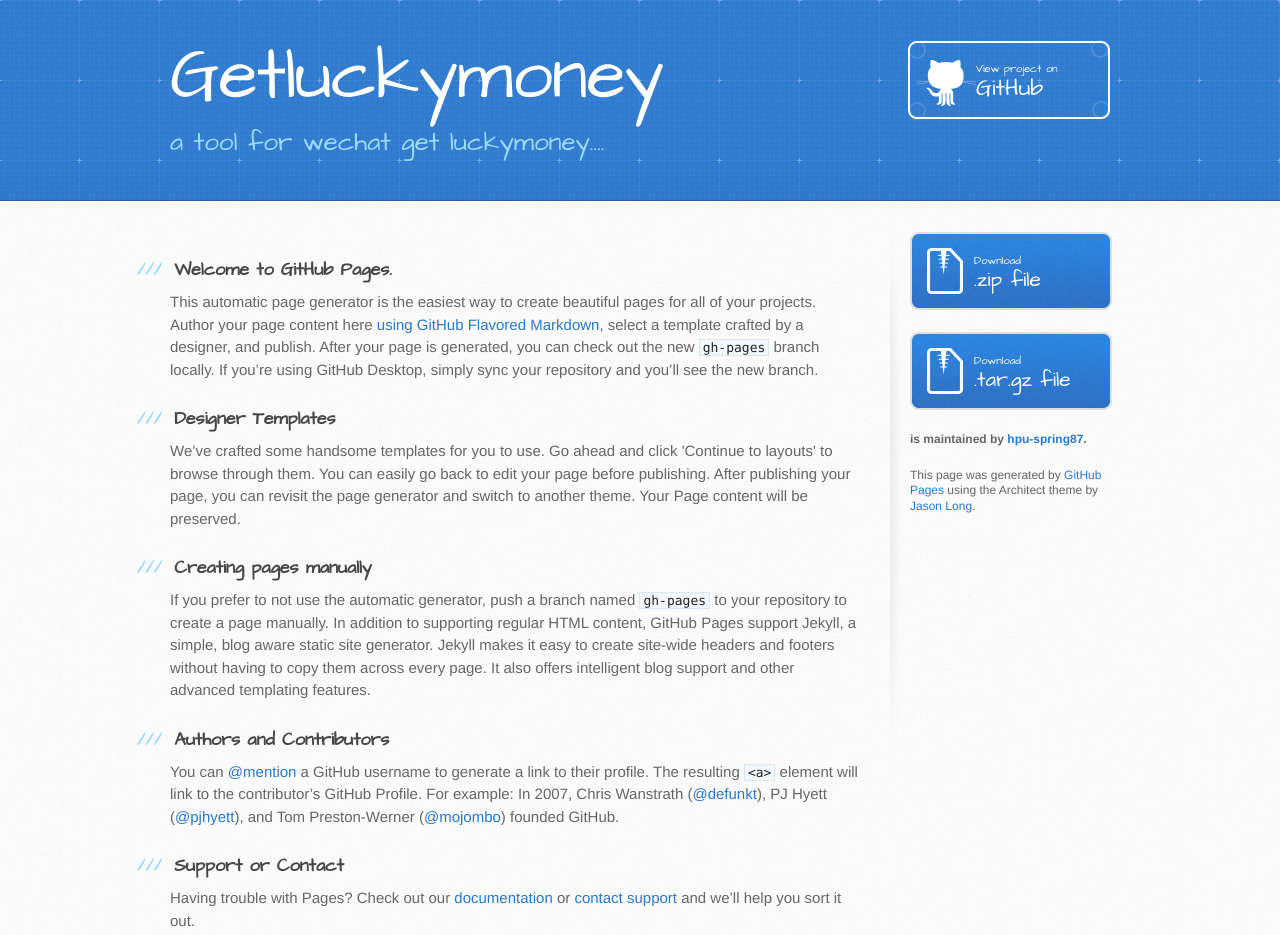
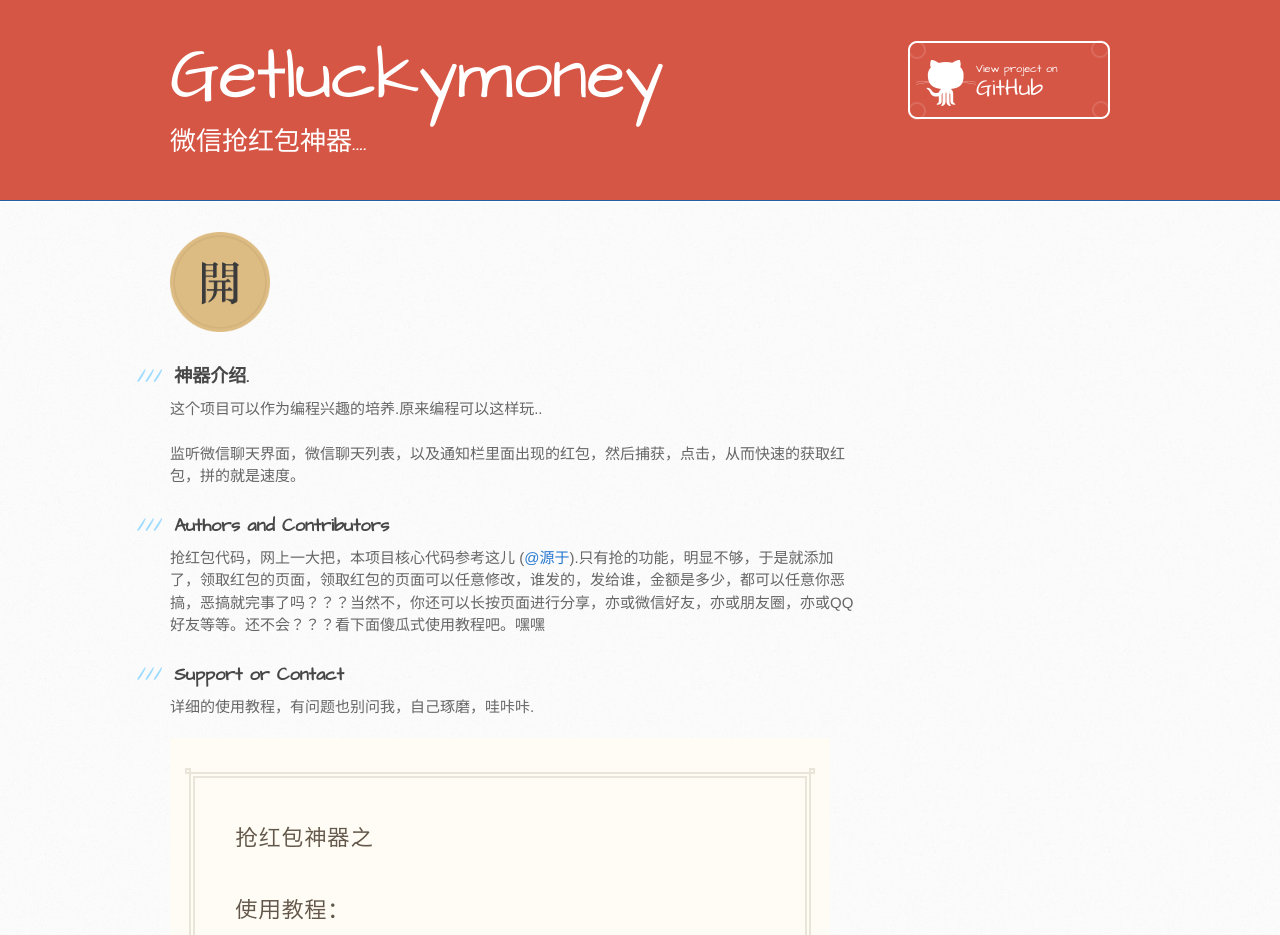
Before and after one commit to wei-spring/GetLuckyMoney, a plain HTML site: page index.html in a window 1280 px wide. Shown: the top 935 px of the page. Drawn offline with Linux system fonts and the light colour scheme.

Commit message:
完善介绍

```diff
--- a/index.html
+++ b/index.html
@@ -20,7 +20,7 @@
     <header>
       <div class="inner">
         <h1>Getluckymoney</h1>
-        <h2>a tool for wechat get luckymoney....</h2>
+        <h2>微信抢红包神器....</h2>
         <a href="https://github.com/hpu-spring87/GetLuckyMoney" class="button"><small>View project on</small> GitHub</a>
       </div>
     </header>
@@ -28,46 +28,24 @@
     <div id="content-wrapper">
       <div class="inner clearfix">
         <section id="main-content">
+          <img src="images/open.png" width="100" height="100"/>
           <h3>
-<a id="welcome-to-github-pages" class="anchor" href="#welcome-to-github-pages" aria-hidden="true"><span aria-hidden="true" class="octicon octicon-link"></span></a>Welcome to GitHub Pages.</h3>
+<a id="welcome-to-github-pages" class="anchor" href="#welcome-to-github-pages" aria-hidden="true"><span aria-hidden="true" class="octicon octicon-link"></span></a>神器介绍.</h3>
 
-<p>This automatic page generator is the easiest way to create beautiful pages for all of your projects. Author your page content here <a href="https://guides.github.com/features/mastering-markdown/">using GitHub Flavored Markdown</a>, select a template crafted by a designer, and publish. After your page is generated, you can check out the new <code>gh-pages</code> branch locally. If you’re using GitHub Desktop, simply sync your repository and you’ll see the new branch.</p>
-
-<h3>
-<a id="designer-templates" class="anchor" href="#designer-templates" aria-hidden="true"><span aria-hidden="true" class="octicon octicon-link"></span></a>Designer Templates</h3>
-
-<p>We’ve crafted some handsome templates for you to use. Go ahead and click 'Continue to layouts' to browse through them. You can easily go back to edit your page before publishing. After publishing your page, you can revisit the page generator and switch to another theme. Your Page content will be preserved.</p>
-
-<h3>
-<a id="creating-pages-manually" class="anchor" href="#creating-pages-manually" aria-hidden="true"><span aria-hidden="true" class="octicon octicon-link"></span></a>Creating pages manually</h3>
-
-<p>If you prefer to not use the automatic generator, push a branch named <code>gh-pages</code> to your repository to create a page manually. In addition to supporting regular HTML content, GitHub Pages support Jekyll, a simple, blog aware static site generator. Jekyll makes it easy to create site-wide headers and footers without having to copy them across every page. It also offers intelligent blog support and other advanced templating features.</p>
-
+<p>这个项目可以作为编程兴趣的培养.原来编程可以这样玩..<br/><br/>监听微信聊天界面，微信聊天列表，以及通知栏里面出现的红包，然后捕获，点击，从而快速的获取红包，拼的就是速度。</p>
 <h3>
 <a id="authors-and-contributors" class="anchor" href="#authors-and-contributors" aria-hidden="true"><span aria-hidden="true" class="octicon octicon-link"></span></a>Authors and Contributors</h3>
 
-<p>You can <a href="https://github.com/blog/821" class="user-mention">@mention</a> a GitHub username to generate a link to their profile. The resulting <code>&lt;a&gt;</code> element will link to the contributor’s GitHub Profile. For example: In 2007, Chris Wanstrath (<a href="https://github.com/defunkt" class="user-mention">@defunkt</a>), PJ Hyett (<a href="https://github.com/pjhyett" class="user-mention">@pjhyett</a>), and Tom Preston-Werner (<a href="https://github.com/mojombo" class="user-mention">@mojombo</a>) founded GitHub.</p>
+<p>抢红包代码，网上一大把，本项目核心代码参考这儿 (<a href="https://github.com/geeeeeeeeek/WeChatLuckyMoney" class="user-mention">@源于</a>).只有抢的功能，明显不够，于是就添加了，领取红包的页面，领取红包的页面可以任意修改，谁发的，发给谁，金额是多少，都可以任意你恶搞，恶搞就完事了吗？？？当然不，你还可以长按页面进行分享，亦或微信好友，亦或朋友圈，亦或QQ好友等等。还不会？？？看下面傻瓜式使用教程吧。嘿嘿</p>
 
 <h3>
 <a id="support-or-contact" class="anchor" href="#support-or-contact" aria-hidden="true"><span aria-hidden="true" class="octicon octicon-link"></span></a>Support or Contact</h3>
 
-<p>Having trouble with Pages? Check out our <a href="https://help.github.com/pages">documentation</a> or <a href="https://github.com/contact">contact support</a> and we’ll help you sort it out.</p>
+<p>详细的使用教程，有问题也别问我，自己琢磨，哇咔咔.</p>
+<img src="images/use.jpg"/>
         </section>
 
-        <aside id="sidebar">
-          <a href="https://github.com/hpu-spring87/GetLuckyMoney/zipball/master" class="button">
-            <small>Download</small>
-            .zip file
-          </a>
-          <a href="https://github.com/hpu-spring87/GetLuckyMoney/tarball/master" class="button">
-            <small>Download</small>
-            .tar.gz file
-          </a>
 
-          <p class="repo-owner"><a href="https://github.com/hpu-spring87/GetLuckyMoney"></a> is maintained by <a href="https://github.com/hpu-spring87">hpu-spring87</a>.</p>
-
-          <p>This page was generated by <a href="https://pages.github.com">GitHub Pages</a> using the Architect theme by <a href="https://twitter.com/jasonlong">Jason Long</a>.</p>
-        </aside>
       </div>
     </div>
 
--- a/stylesheets/stylesheet.css
+++ b/stylesheets/stylesheet.css
@@ -451,7 +451,7 @@ header {
   padding-top: 40px;
   padding-bottom: 40px;
   font-family: 'Architects Daughter', 'Helvetica Neue', Helvetica, Arial, serif;
-  background: #2e7bcf url(../images/header-bg.jpg) 0 0 repeat-x;
+  background: #d65645;
   border-bottom: solid 1px #275da1;
 }
 
@@ -473,7 +473,7 @@ header h2 {
   font-size: 26px;
   font-weight: normal;
   line-height: 1.3;
-  color: #9ddcff;
+  color: #fff;
   letter-spacing: 0;
 }
 
```
Also changed, not shown: images/open.png (added), images/use.jpg (added).
